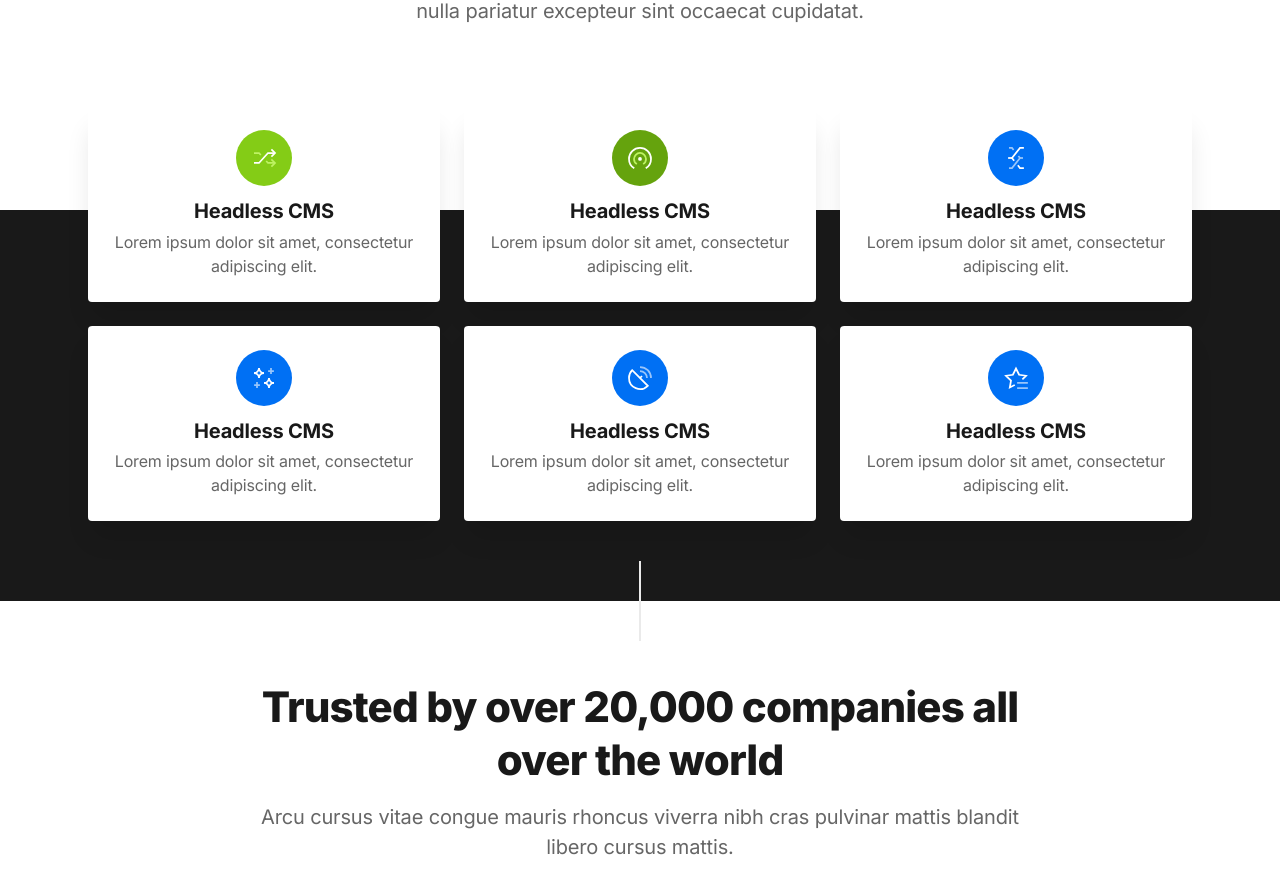
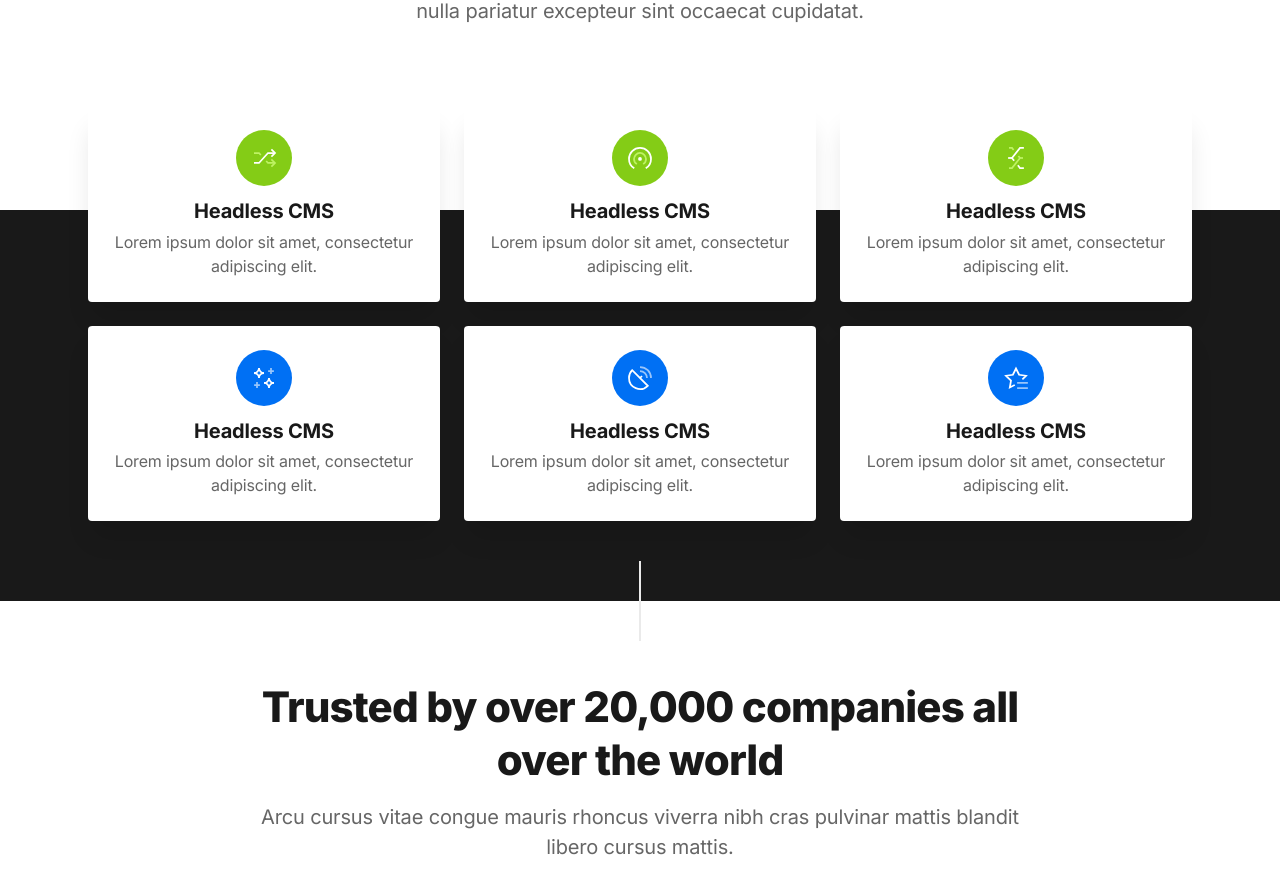
Before and after one commit to l3x3d/nxtfz, a Next.js app: page / in a window 1280 px wide. Shown: the part 2680-3574 px from the top of the page. Built offline with nearby package versions, Linux system fonts and the light colour scheme.

Commit message:
Update features-blocks.tsx

```diff
--- a/components/features-blocks.tsx
+++ b/components/features-blocks.tsx
@@ -39,7 +39,7 @@ export default function FeaturesBlocks() {
             <div className="relative flex flex-col items-center p-6 bg-white rounded shadow-xl">
               <svg className="w-16 h-16 p-1 -mt-1 mb-2" viewBox="0 0 64 64" xmlns="http://www.w3.org/2000/svg">
                 <g fill="none" fillRule="evenodd">
-                  <rect className="fill-current text-lime-600" width="64" height="64" rx="32" />
+                  <rect className="fill-current text-lime-500" width="64" height="64" rx="32" />
                   <g strokeWidth="2" transform="translate(19.429 20.571)">
                     <circle className="stroke-current text-white" strokeLinecap="square" cx="12.571" cy="12.571" r="1.143" />
                     <path className="stroke-current text-white" d="M19.153 23.267c3.59-2.213 5.99-6.169 5.99-10.696C25.143 5.63 19.514 0 12.57 0 5.63 0 0 5.629 0 12.571c0 4.527 2.4 8.483 5.99 10.696" />
@@ -55,11 +55,11 @@ export default function FeaturesBlocks() {
             <div className="relative flex flex-col items-center p-6 bg-white rounded shadow-xl">
               <svg className="w-16 h-16 p-1 -mt-1 mb-2" viewBox="0 0 64 64" xmlns="http://www.w3.org/2000/svg">
                 <g fill="none" fillRule="evenodd">
-                  <rect className="fill-current text-blue-600" width="64" height="64" rx="32" />
+                  <rect className="fill-current text-lime-500" width="64" height="64" rx="32" />
                   <g strokeWidth="2">
-                    <path className="stroke-current text-blue-300" d="M34.743 29.714L36.57 32 27.43 43.429H24M24 20.571h3.429l1.828 2.286" />
+                    <path className="stroke-current text-lime-300" d="M34.743 29.714L36.57 32 27.43 43.429H24M24 20.571h3.429l1.828 2.286" />
                     <path className="stroke-current text-white" strokeLinecap="square" d="M34.743 41.143l1.828 2.286H40M40 20.571h-3.429L27.43 32l1.828 2.286" />
-                    <path className="stroke-current text-blue-300" d="M36.571 32H40" />
+                    <path className="stroke-current text-lime-300" d="M36.571 32H40" />
                     <path className="stroke-current text-white" d="M24 32h3.429" strokeLinecap="square" />
                   </g>
                 </g>
```
